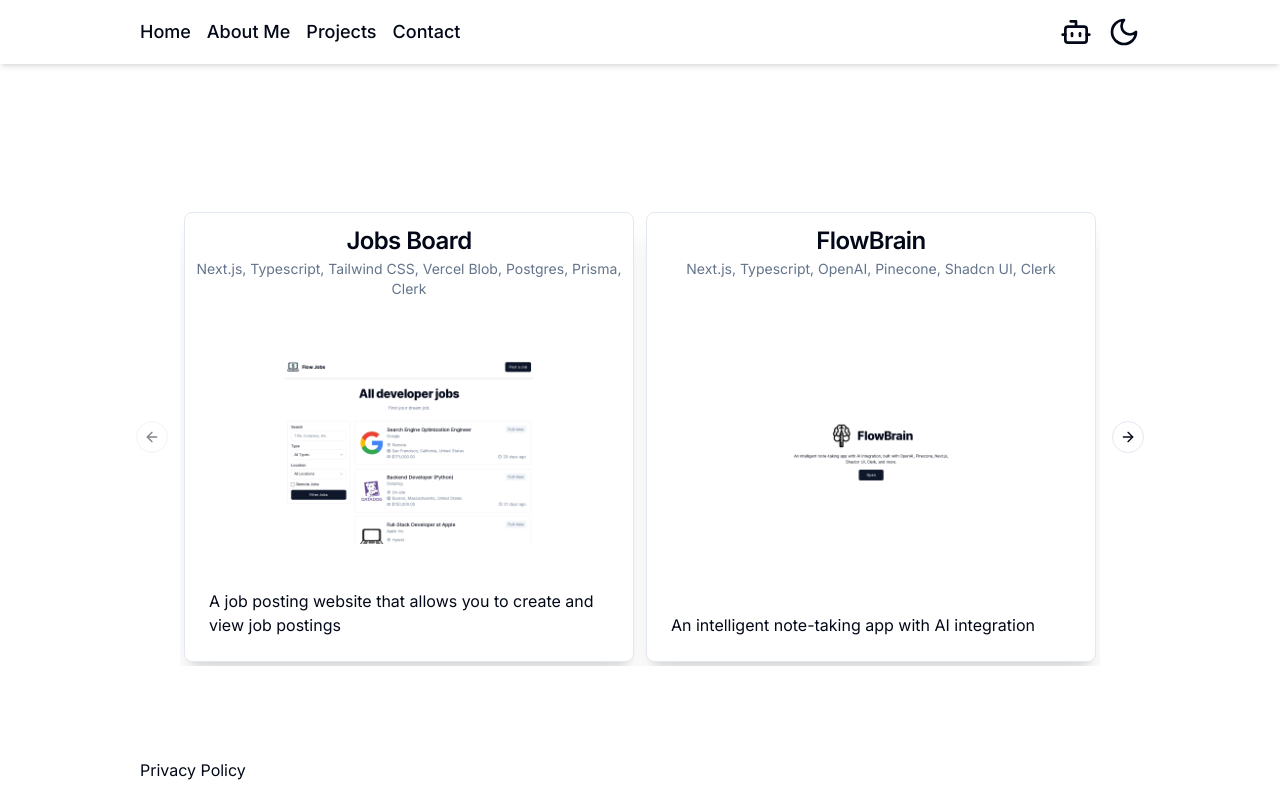
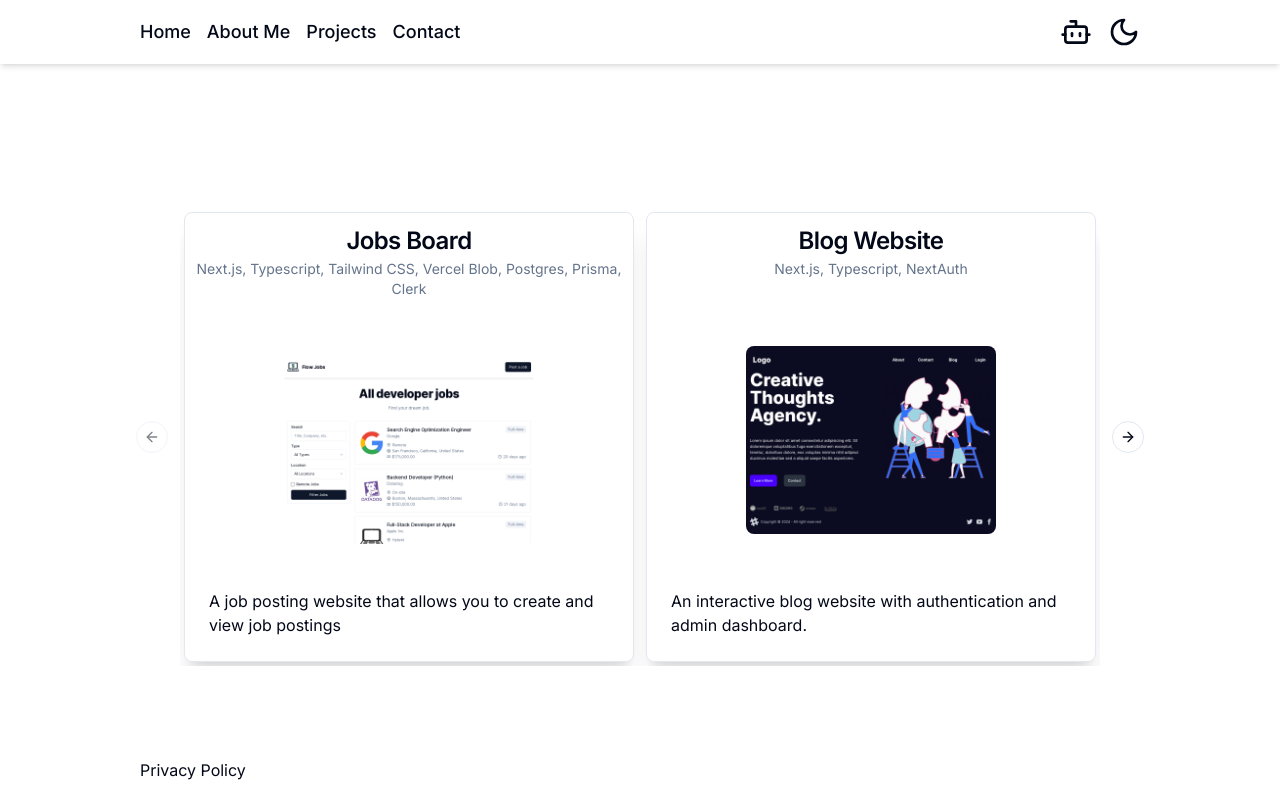
Before and after one commit to xCarter93/nextjs-personal-portfolio, a Next.js app: page /projects in a window 1280 px wide. Built offline with nearby package versions, Linux system fonts and the light colour scheme.

Commit message:
Add blog project to ProjectsCarousel

```diff
--- a/src/components/ProjectsCarousel.tsx
+++ b/src/components/ProjectsCarousel.tsx
@@ -21,6 +21,7 @@ import imagegallery from "@/assets/image-gallery.webp";
 import smartbrain from "@/assets/smartbrain-project-min.webp";
 import coffee from "@/assets/coffee-connoisseur.jpg";
 import jobsBoard from "@/assets/jobs-board.jpg";
+import blog from "@/assets/nextjs-blog.jpg";
 import Image from "next/image";
 
 export default function ProjectsCarousel() {
@@ -75,6 +76,15 @@ const projects = [
   },
   {
     id: 1,
+    imgUrl: blog,
+    category: "Next.js, Typescript, NextAuth",
+    title: "Blog Website",
+    description:
+      "An interactive blog website with authentication and admin dashboard.",
+    url: "https://nextjs14-blog-alpha.vercel.app/",
+  },
+  {
+    id: 2,
     imgUrl: flowbrain,
     category: "Next.js, Typescript, OpenAI, Pinecone, Shadcn UI, Clerk",
     title: "FlowBrain",
@@ -82,16 +92,16 @@ const projects = [
     url: "https://nextjs-notesapp-ai.vercel.app/",
   },
   {
-    id: 2,
+    id: 3,
     imgUrl: ecommerce,
     category: "Typescript, Next.js, MongoDB, Prisma, DaisyUI",
-    title: "Flowmazon (Amazon Clone)",
+    title: "Amazon Clone",
     description:
       "Amazon clone that allows you to add products to a cart, sign in, sign out, etc.",
     url: "https://nextjs-ecommerce-xcarter93.vercel.app/",
   },
   {
-    id: 3,
+    id: 4,
     imgUrl: coffee,
     category: "Next.js, Typescript, Tailwind CSS, Mapbox",
     title: "Coffee Connoisseur",
@@ -99,7 +109,7 @@ const projects = [
     url: "https://nextjs-coffee-connoisseur.vercel.app/",
   },
   {
-    id: 3,
+    id: 5,
     imgUrl: imagegallery,
     category: "Typescript, NextJS, Unsplash API",
     title: "NextJS Image Gallery",
@@ -107,7 +117,7 @@ const projects = [
     url: "https://nextjs13-image-gallery-eh4xhm4f0-xcarter93.vercel.app/",
   },
   {
-    id: 4,
+    id: 6,
     imgUrl: smartbrain,
     category: "ReactJS, Express, PostregSQL, Clarifai API",
     title: "SmartBrain",
```
Also changed, not shown: src/assets/nextjs-blog.jpg (added).
